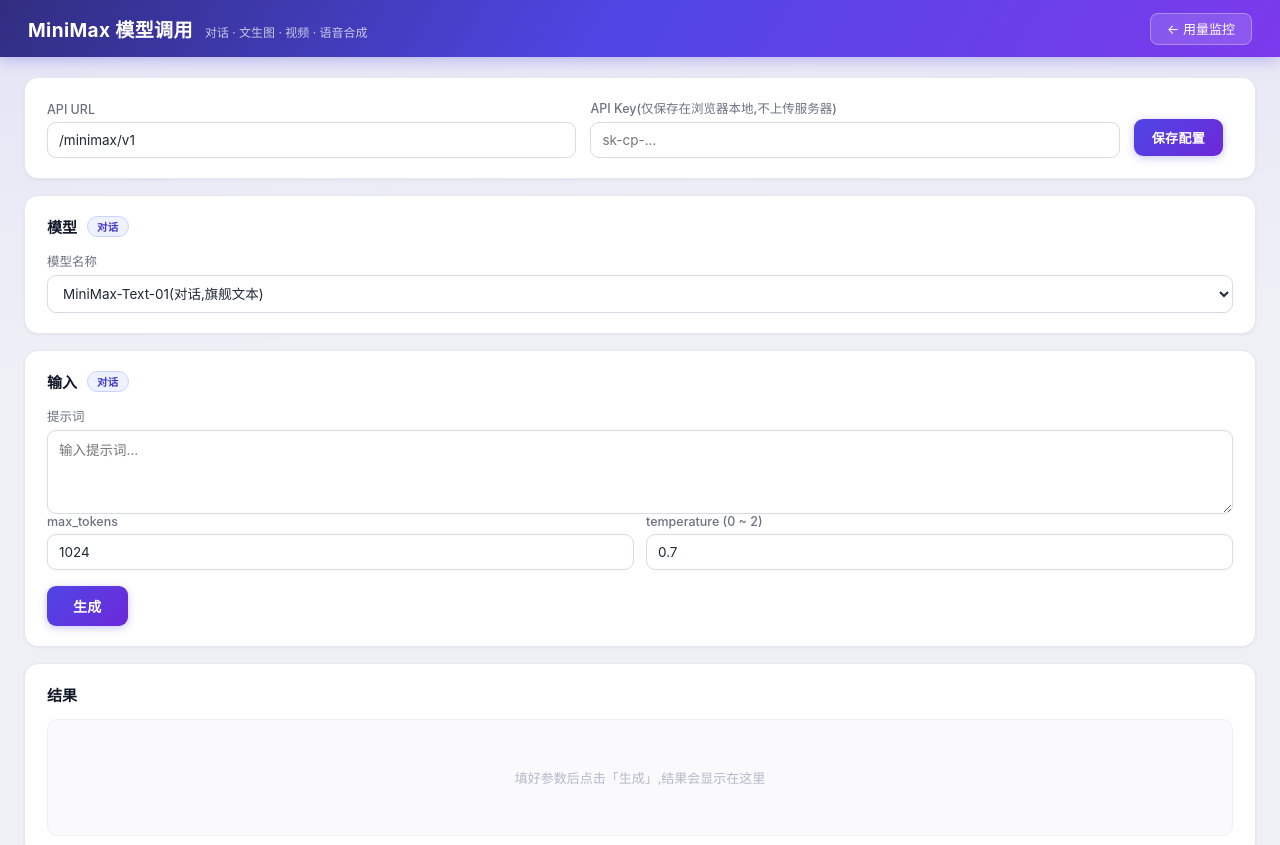
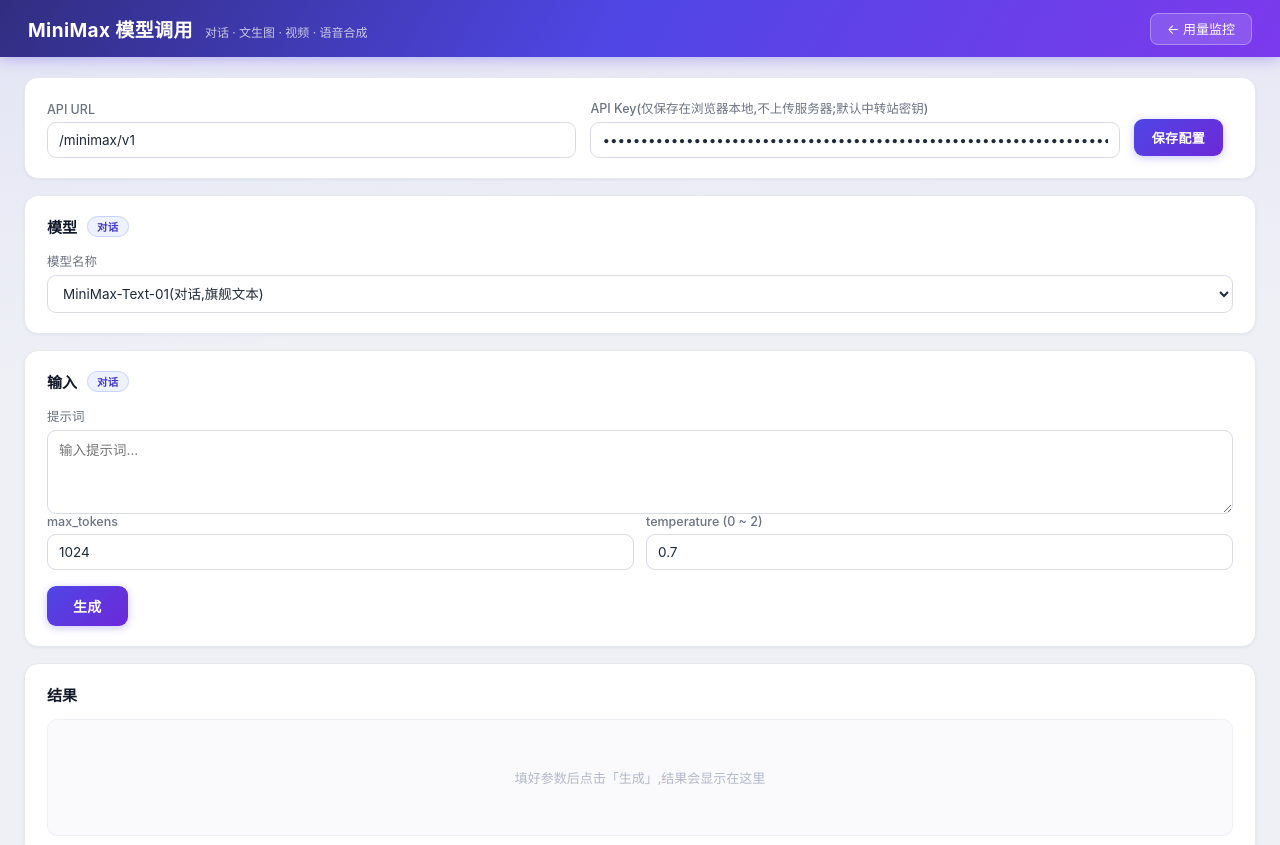
Before and after one commit to Spanky96/codingplan-monitor, a website: page public/models.html in a window 1280 px wide. Shown: the top 845 px of the page. Drawn offline with Linux system fonts and the light colour scheme.

Commit message:
feat(minimax): 对接改走 sub2api 中转站,默认填中转站密钥
- minimax-proxy 上游从 api.minimaxi.com 直连改为 sub2api 网关
  (默认 http://192.168.0.20:8090,可用 MINIMAX_PROXY_UPSTREAM 覆盖),
  由网关按账号端点映射透传 MiniMax 原生端点(图/视频/语音/文本)
- 浏览器侧默认 API Key 预填中转站密钥,未保存过配置时开箱即用
- 页面提示文案同步更新

背景:MiniMax 官方接口无 CORS 且网关证书对浏览器不可信,继续经同源
反代转发,仅换上游;原生端点路径与官方完全一致,前端调用逻辑不变。

```diff
--- a/public/models.html
+++ b/public/models.html
@@ -24,11 +24,11 @@
   <div class="card config-bar">
     <div class="field grow">
       <label for="api_url">API URL</label>
-      <input id="api_url" type="text" placeholder="/minimax/v1(内置反代,默认;也可填完整 minimax URL)" autocomplete="off" spellcheck="false">
+      <input id="api_url" type="text" placeholder="/minimax/v1(内置反代→sub2api 中转站,默认;也可填中转站完整 URL)" autocomplete="off" spellcheck="false">
     </div>
     <div class="field grow">
-      <label for="api_key">API Key(仅保存在浏览器本地,不上传服务器)</label>
-      <input id="api_key" type="password" placeholder="sk-cp-..." autocomplete="off" spellcheck="false">
+      <label for="api_key">API Key(仅保存在浏览器本地,不上传服务器;默认中转站密钥)</label>
+      <input id="api_key" type="password" placeholder="sk-...(默认已填中转站密钥)" autocomplete="off" spellcheck="false">
     </div>
     <div class="config-actions">
       <button class="btn-primary btn-sm" id="btn_save_config">保存配置</button>
--- a/public/models.js
+++ b/public/models.js
@@ -40,14 +40,19 @@
 /* ================= 配置(localStorage) ================= */
 var LS_URL = 'minimax_api_url_v1';
 var LS_KEY = 'minimax_api_key_v1';
+// 中转站(sub2api)默认配置:内置反代 /minimax/* 转发到中转站,由中转站透传 MiniMax
+var DEFAULT_API_URL = '/minimax/v1';
+var DEFAULT_API_KEY = 'sk-b4c8274e71c34ea69d6915b03e59d0241d331bb7f27cb67f91ae5ad44ad446fe';
 
 function loadConfig() {
   var url = localStorage.getItem(LS_URL);
-  // 默认走内置反向代理(同源 /minimax/*),规避浏览器直连 minimax 的跨域;
+  // 默认走内置反向代理(同源 /minimax/* → sub2api 中转站),规避浏览器跨域;
   // 一次性把旧的直连默认值迁移到代理(仅匹配该默认值,不影响自定义 URL)
-  if (!url || url === 'https://api.minimaxi.com/v1') url = '/minimax/v1';
+  if (!url || url === 'https://api.minimaxi.com/v1') url = DEFAULT_API_URL;
   $('api_url').value = url;
-  $('api_key').value = localStorage.getItem(LS_KEY) || '';
+  var key = localStorage.getItem(LS_KEY);
+  // 未保存过密钥时默认填中转站密钥,保存后以浏览器本地为准
+  $('api_key').value = key || DEFAULT_API_KEY;
 }
 function saveConfig() {
   var url = $('api_url').value.trim().replace(/\/+$/, '');
```
Also changed, not shown: minimax-proxy.js (+6 -4 lines).
